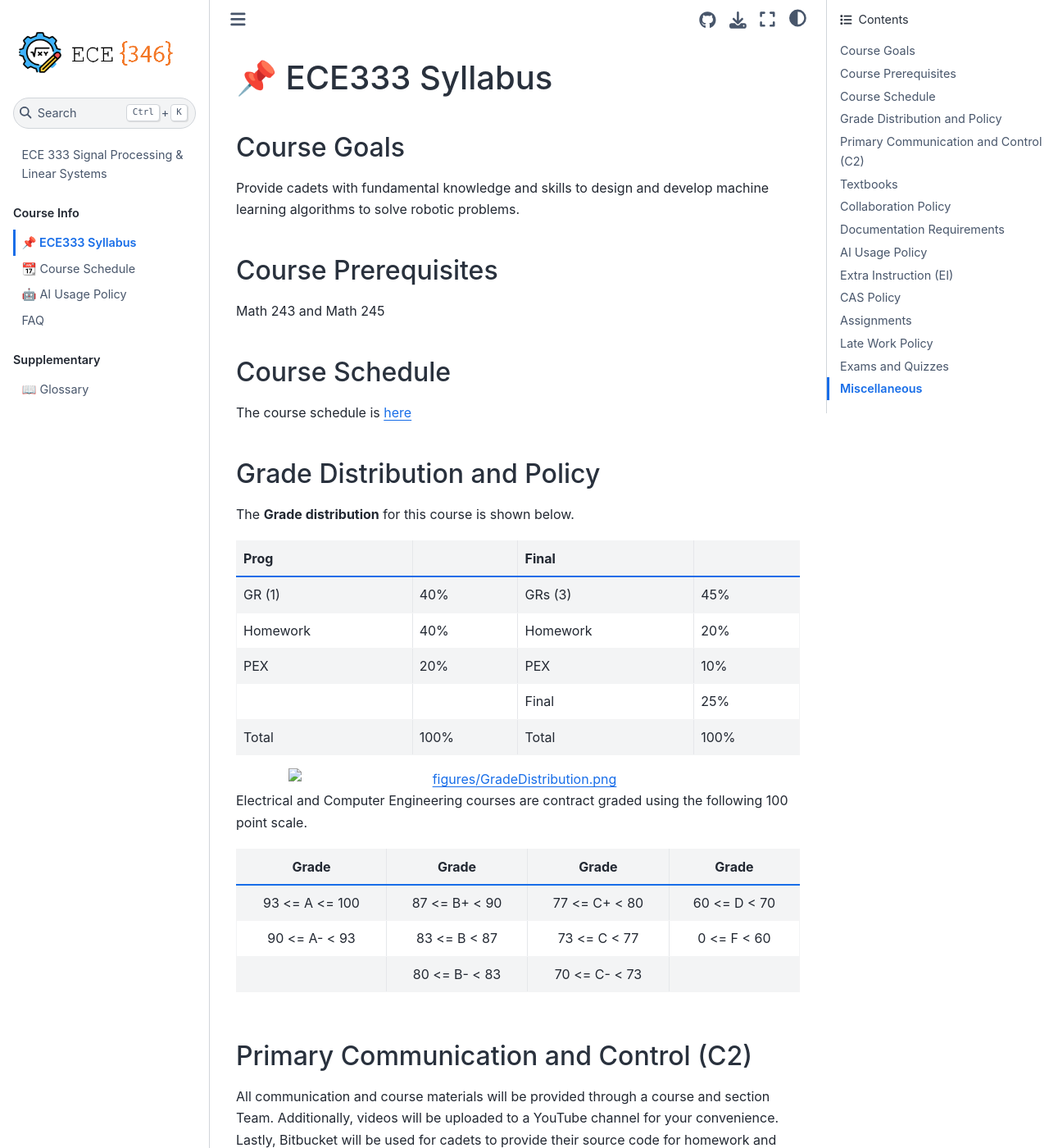
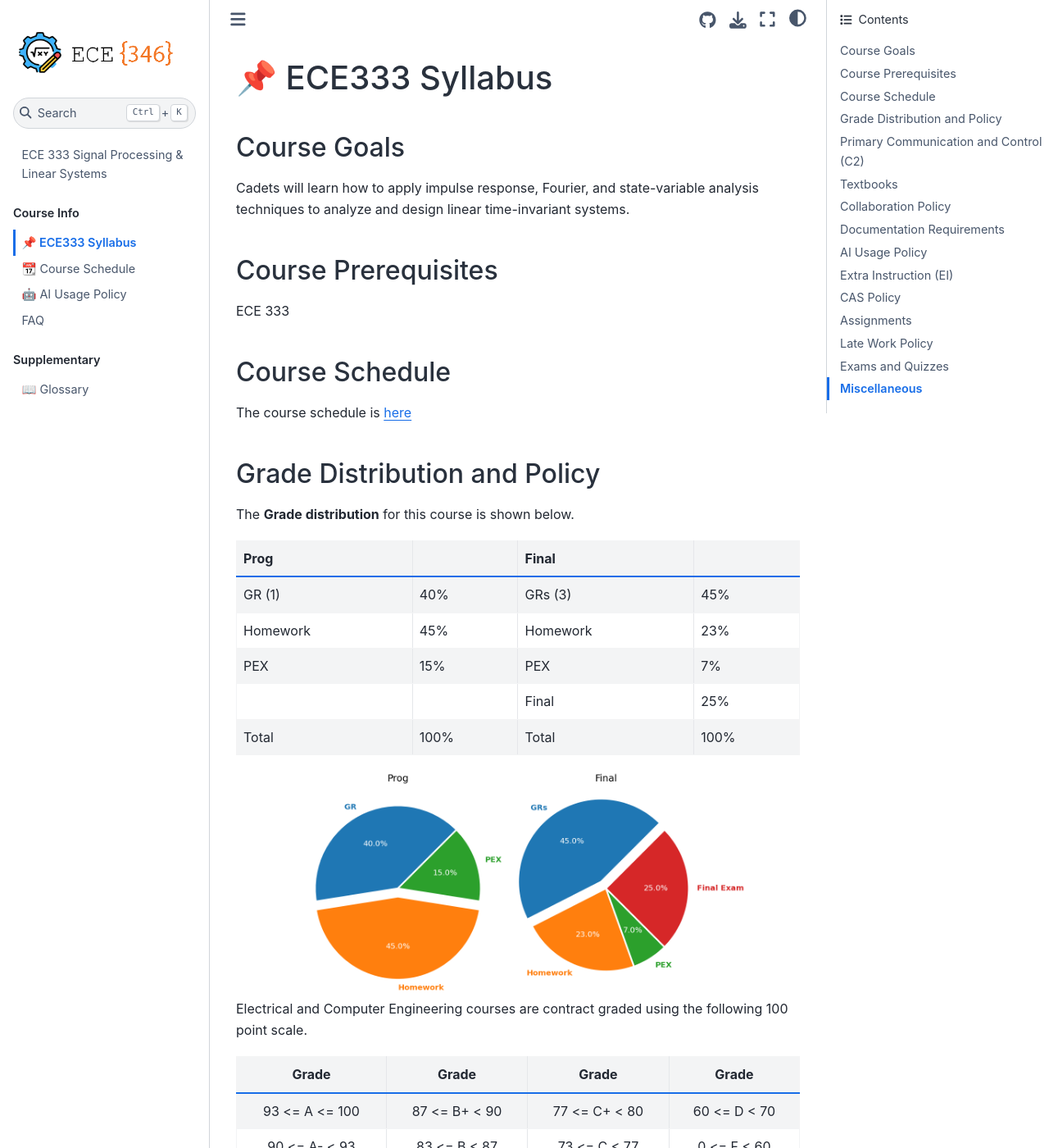
Before and after one commit to USAFA-ECE/ece333, a Jupyter Book: the page built from book/syllabus.md, in a window 1280 px wide and 1400 px high. Shown: the whole window at 82% size. Built offline with Jupyter Book 1.0.4 settings and Sphinx 7.4.7 and the Sphinx Book theme 1.1.4, drawn with Linux system fonts in a browser that asks for light colours; some of the changed text lies outside the part shown.

Commit message:
Updated syllabus

```diff
--- a/book/syllabus.md
+++ b/book/syllabus.md
@@ -1,11 +1,11 @@
 # 📌 ECE333 Syllabus
 
 ## Course Goals
-Provide cadets with fundamental knowledge and skills to design and develop machine learning algorithms to solve robotic problems.
+Cadets will learn how to apply impulse response, Fourier, and state-variable analysis techniques to analyze and design linear time-invariant systems.
 
 ## Course Prerequisites
 
-Math 243 and Math 245
+ECE 333
 
 ## Course Schedule
 The course schedule is [here](schedule.md)
@@ -17,8 +17,8 @@ The **Grade distribution** for this course is shown below.
 |     Prog               |             |     Final              |             |
 |------------------------|-------------|------------------------|-------------|
 |     GR (1)             |     40%     |     GRs (3)            |     45%     |
-|     Homework           |     40%     |     Homework           |     20%     |
-|     PEX                |     20%     |     PEX                |     10%     |
+|     Homework           |     45%     |     Homework           |     23%     |
+|     PEX                |     15%     |     PEX                |     7%      |
 |                        |             |     Final              |     25%     |
 |     Total              |     100%    |     Total              |     100%    |
 
@@ -43,9 +43,7 @@ All communication and course materials will be provided through a course and sec
 ## Textbooks
 **Required**
 
-K. H. Rosen, <a href="https://www.mheducation.com/highered/product/Discrete-Mathematics-and-Its-Applications-Rosen.html" target="_blank"> _Discrete Mathematics and Its Applications_</a>, 8th ed. New York, NY, USA: McGraw-Hill, 2019.
-
-D. P. Bertsekas and J. N. Tsitsiklis, <a href="http://athenasc.com/probbook.html" target="_blank">*Introduction to Probability*</a>, 2nd ed. Belmont, MA, USA: Athena Scientific, 2008.
+B.P. Lathi and Roger Green, <a href="https://global.oup.com/ushe/product/signal-processing-and-linear-systems-9780190299040?cc=us&lang=en&" target="_blank"> _Signal Processing and Linear systems_</a>, 2th ed. New York, NY, USA: Oxford University Press, 2021.
 
 ## Collaboration Policy
 
```
Also changed, not shown: book/intro.md (+2 -2 lines), book/figures/GradeDistribution.png (added), 1 other file.
